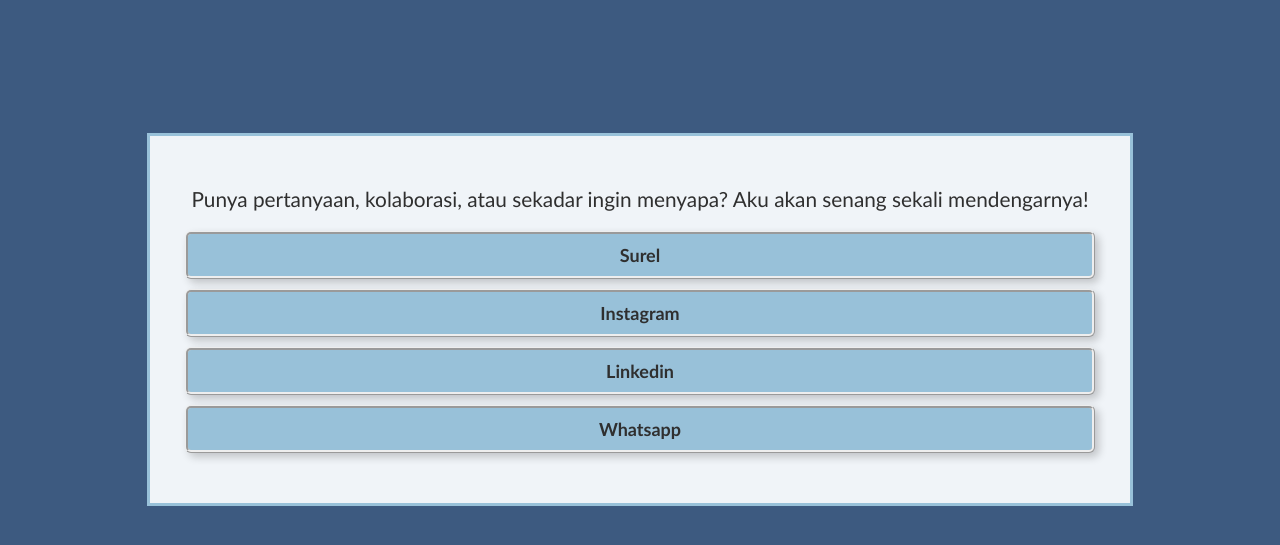
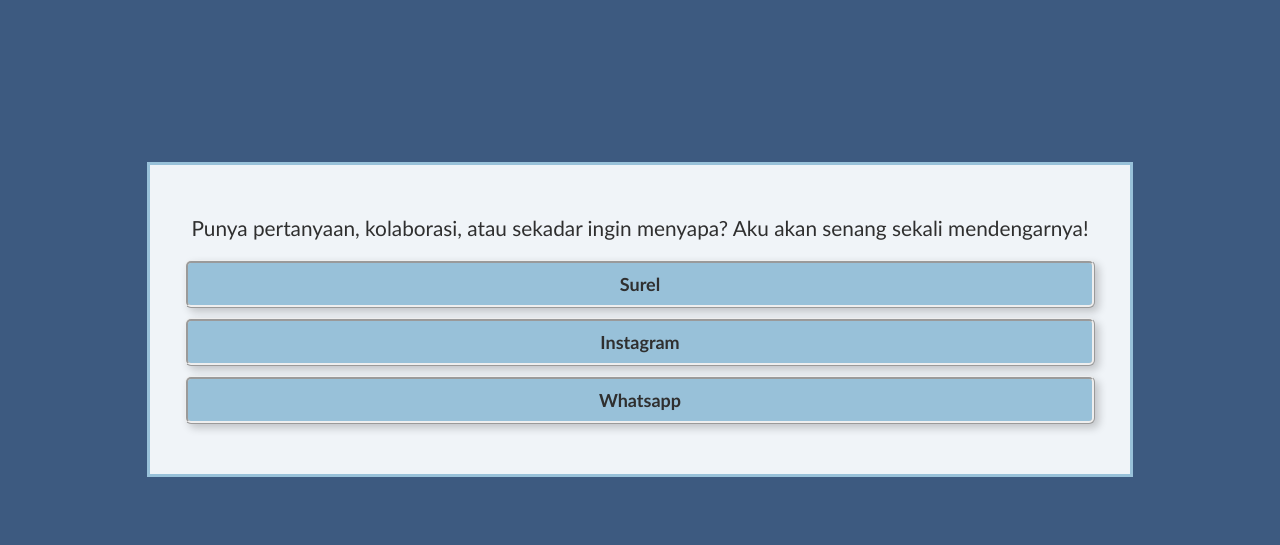
Before and after one commit to muthi77/portofolio_muthi, a plain HTML site: page contact.html in a window 1280 px wide. Shown: the part 81-626 px from the top of the page. Drawn offline with Linux system fonts and the light colour scheme.

Commit message:
Update contact.html

```diff
--- a/contact.html
+++ b/contact.html
@@ -44,9 +44,6 @@
           <a href="https://instagram.com/muthi.annisa">Instagram</a>
         </li>
         <li class="li-navindex">
-          <a href="www.linkedin.com/in/muthi-annisa-b28407321">Linkedin</a>
-        </li>
-        <li class="li-navindex">
           <a href="https://wa.me/6281563215015">Whatsapp</a>
         </li>
       </ul>
```
